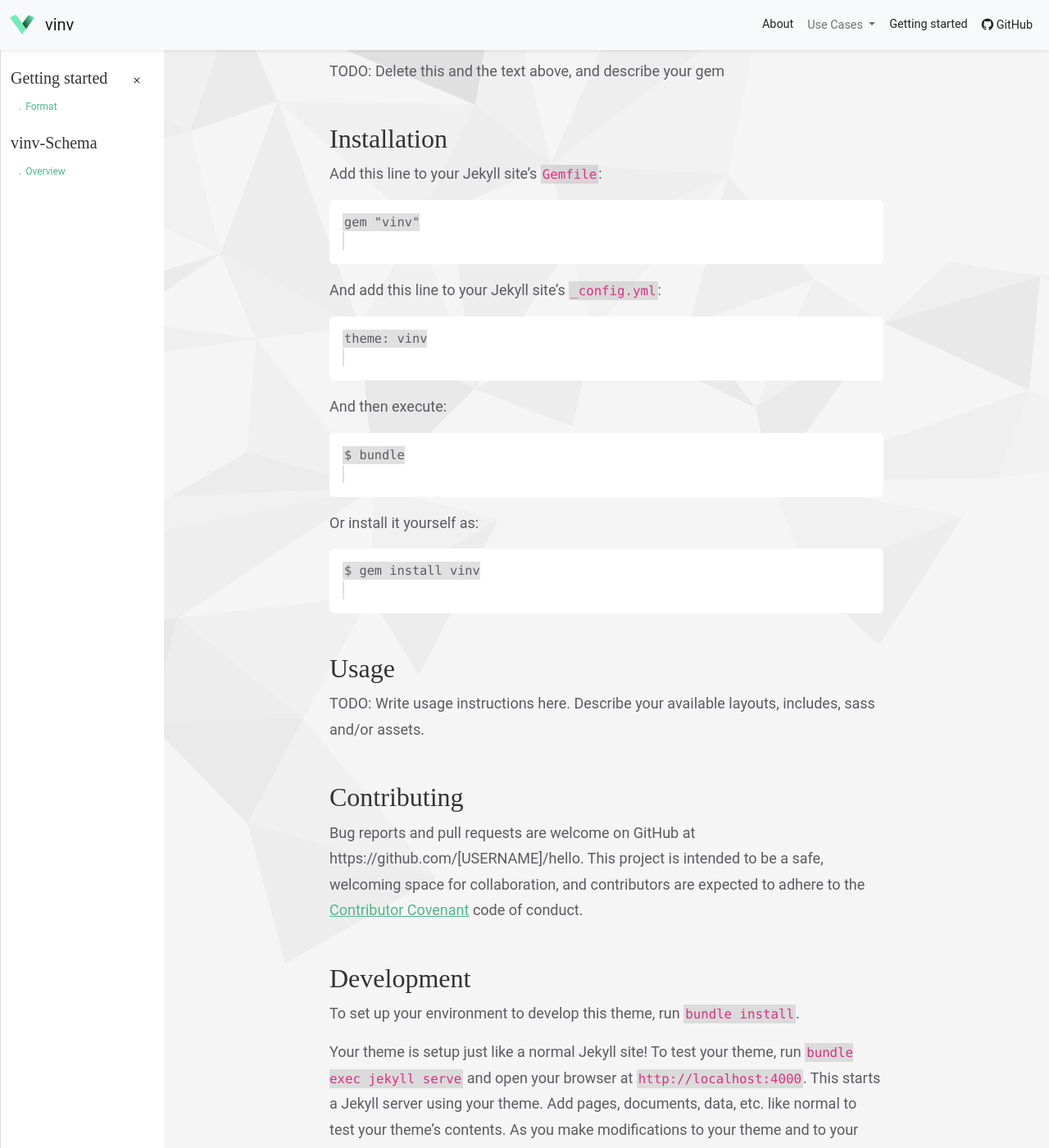
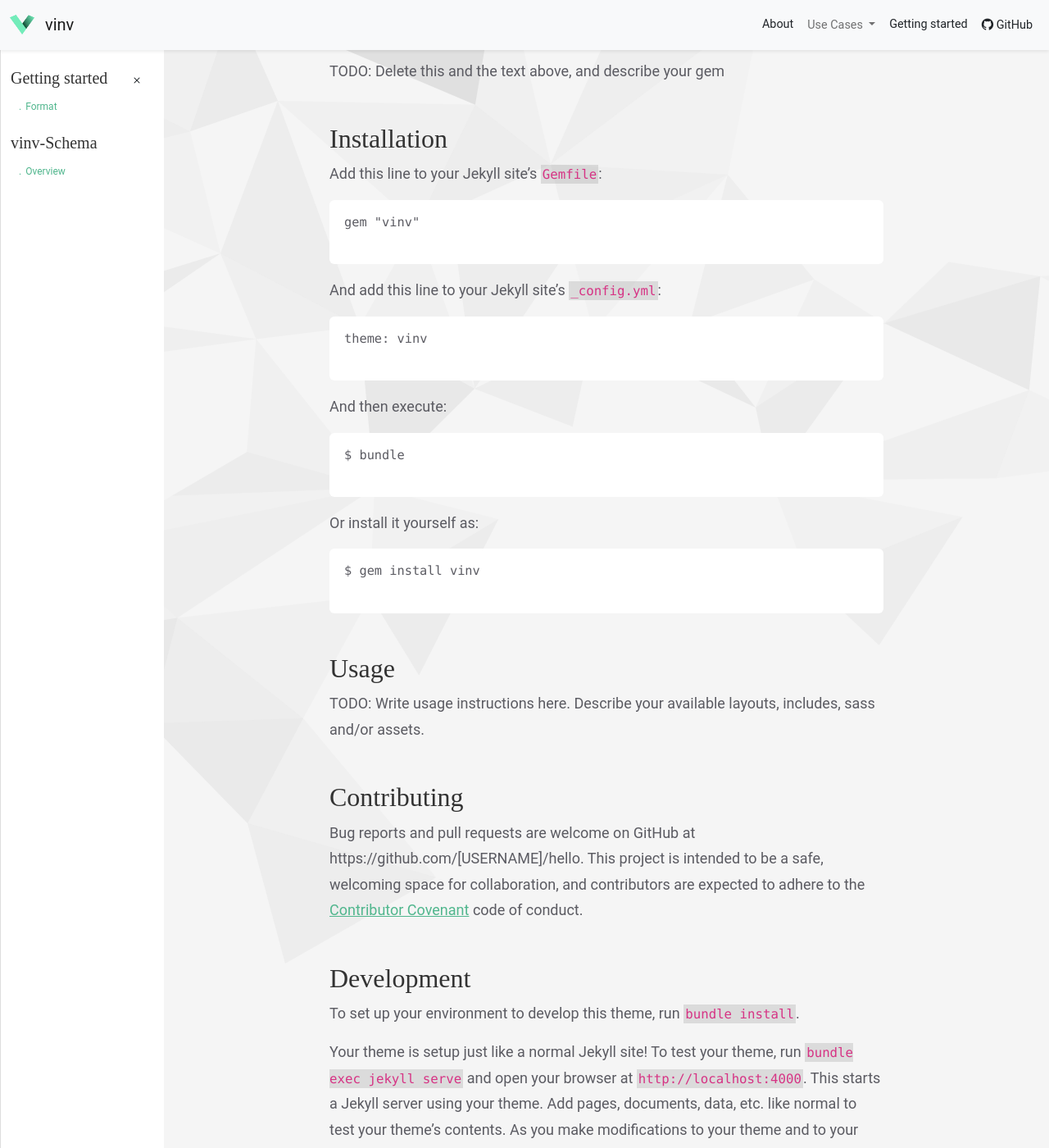
Before and after one commit to vinv-group/vinv-jekyll-theme, a Jekyll site: the page built from documentation.md, in a window 1280 px wide and 1400 px high, scrolled down 359 px. Shown: the whole window at 82% size. Built offline with Jekyll 4.4.1, drawn with Linux system fonts in a browser that asks for light colours; our own code applies the rules of GitHub Pages for plain Markdown files.

Commit message:
update code style

```diff
--- a/_sass/vinv/initialize.scss
+++ b/_sass/vinv/initialize.scss
@@ -172,7 +172,7 @@
     background-color: #b5b5b569;
 }
 pre code{
-    background-color: none;
+    background-color: transparent;
 }
 .vinv-contributors-avatar{
     max-width: 50px;
```
